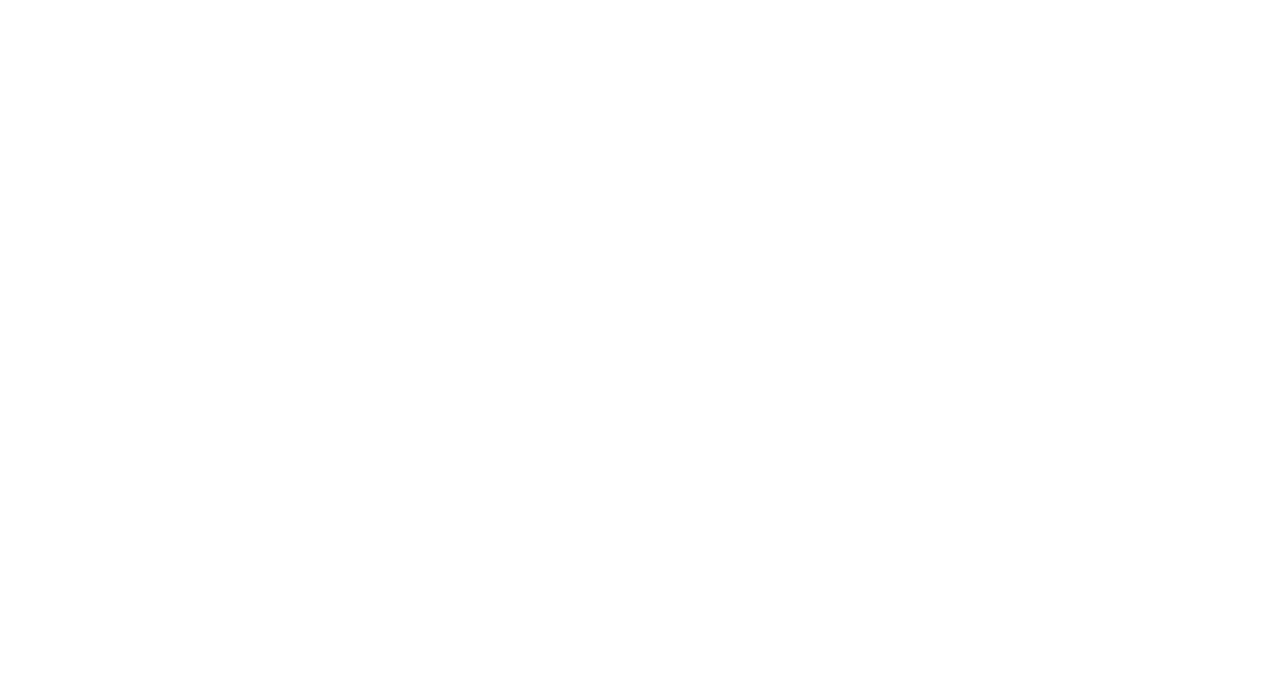
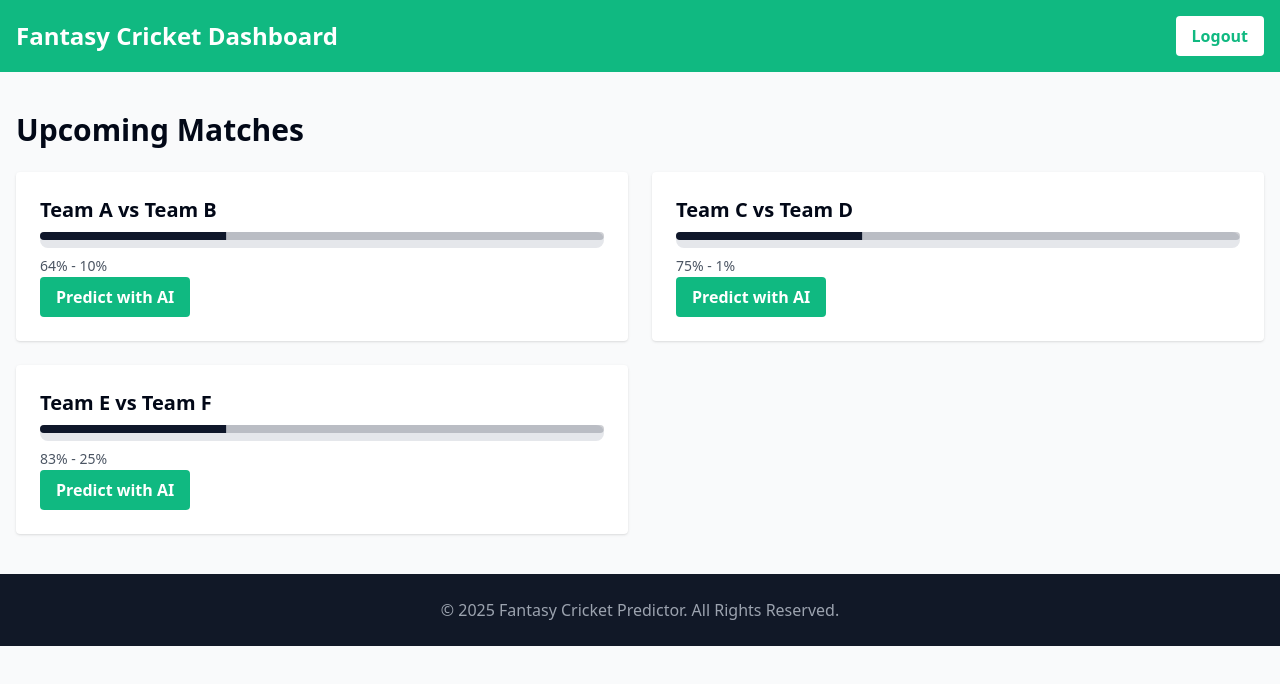
Before and after one commit to pranaysanap/Fantacy-Prediction, a React app in the folder client/: page /Dashboard in a window 1280 px wide. Before the commit this address had no page. Shown: the top 684 px of the page. Built offline with nearby package versions, Linux system fonts and the light colour scheme; the HTML template or start-up script is replaced by a standard one.

Commit message:
Dashboard Created

```diff
--- a/client/package.json
+++ b/client/package.json
@@ -10,6 +10,7 @@
     "preview": "vite preview"
   },
   "dependencies": {
+    "@radix-ui/react-progress": "^1.1.1",
     "@radix-ui/react-slot": "^1.1.1",
     "class-variance-authority": "^0.7.1",
     "clsx": "^2.1.1",
--- a/client/src/App.jsx
+++ b/client/src/App.jsx
@@ -5,7 +5,7 @@
 import { Button } from "@/components/ui/button"
 
 import { BrowserRouter as Router, Routes, Route } from "react-router-dom";
-import Home from "./pages/Home"
+import Dashboard from "./pages/Dashboard"
 import LandingPage from './pages/LandingPage'
 
 function App() {
@@ -16,9 +16,9 @@
       <div className="flex">
         <div className="flex-1">
           <Routes>
-            <Route path="/" element={<Home />} />
-            <Route path="/home" element={<Home />} />
-            <Route path="/landingPage" element={<LandingPage />} />
+            <Route path="/" element={<LandingPage />} />
+            <Route path="/LandingPage" element={<LandingPage />} />
+            <Route path="/Dashboard" element={<Dashboard />} />
           </Routes>
         </div>
       </div>
--- a/client/src/components/Navbar.jsx
+++ b/client/src/components/Navbar.jsx
@@ -19,13 +19,13 @@
 
   const getLinkStyle = ({ isActive }) => {
     return isActive
-      ? "text-purple-500"
+      ? "text-green-500"
       : "text-white hover:text-purple-500 transition-colors";
   };
 
   return (
     <>
-      <nav className="bg-[#0f0f11] text-white flex justify-between items-center p-4">
+      <nav className=" bg-emerald-500 text-white flex justify-between items-center p-4">
         <Link to="/home">
           <div className="text-2xl font-bold flex justify-center items-center space-x-2">
             <img src={Logo} className='w-8 h-8 m-2' />
@@ -40,7 +40,7 @@
         </ul>
         <button
           onClick={() => setIsOpen(true)}
-          className="bg-purple-600 hover:bg-purple-700 transition-colors px-4 py-2 rounded text-white"
+          className="bg-white hover:bg-green-400 transition-colors px-4 py-2 rounded text-green-700 hover:text-white"
         >
           Get Started
         </button>
--- /dev/null
+++ b/client/src/components/ui/progress.tsx
@@ -0,0 +1,26 @@
+import * as React from "react"
+import * as ProgressPrimitive from "@radix-ui/react-progress"
+
+import { cn } from "@/lib/utils"
+
+const Progress = React.forwardRef<
+  React.ElementRef<typeof ProgressPrimitive.Root>,
+  React.ComponentPropsWithoutRef<typeof ProgressPrimitive.Root>
+>(({ className, value, ...props }, ref) => (
+  <ProgressPrimitive.Root
+    ref={ref}
+    className={cn(
+      "relative h-2 w-full overflow-hidden rounded-full bg-primary/20",
+      className
+    )}
+    {...props}
+  >
+    <ProgressPrimitive.Indicator
+      className="h-full w-full flex-1 bg-primary transition-all"
+      style={{ transform: `translateX(-${100 - (value || 0)}%)` }}
+    />
+  </ProgressPrimitive.Root>
+))
+Progress.displayName = ProgressPrimitive.Root.displayName
+
+export default Progress;
--- /dev/null
+++ b/client/src/pages/Dashboard.jsx
@@ -0,0 +1,56 @@
+import React from "react";
+import Progress from "../components/ui/progress"
+
+const Dashboard = () => {
+  return (
+    <div className="font-sans bg-gray-50 min-h-screen">
+      <header className="bg-emerald-500 text-white py-4">
+        <div className="container mx-auto px-4 flex justify-between items-center">
+          <h1 className="text-2xl font-bold">Fantasy Cricket Dashboard</h1>
+          <button className="bg-white text-emerald-500 font-semibold py-2 px-4 rounded hover:bg-gray-100">
+            Logout
+          </button>
+        </div>
+      </header>
+
+      <main className="py-10">
+        <div className="container mx-auto px-4">
+          <h2 className="text-3xl font-semibold mb-6">Upcoming Matches</h2>
+          <div className="grid grid-cols-1 md:grid-cols-2 gap-6">
+            {/* Match Card */}
+            {["Team A vs Team B", "Team C vs Team D", "Team E vs Team F"].map(
+              (match, index) => (
+                <div
+                  key={index}
+                  className="bg-white p-6 rounded shadow flex-col justify-between items-center"
+                >
+                  <div>
+                    <h3 className="text-xl font-bold mb-2">{match}</h3>
+                    <div className="w-full bg-gray-200 rounded-full h-4 relative">
+                      <Progress value={33} />
+
+                    </div>
+                    <span className="text-sm text-gray-600 mt-2 inline-block">
+                      {Math.floor(Math.random() * 50) + 50}% - {
+                        100 - (Math.floor(Math.random() * 50) + 50)
+                      }%
+                    </span>
+                  </div>
+                  <button className="bg-emerald-500 text-white font-semibold py-2 px-4 rounded hover:bg-emerald-600">
+                    Predict with AI
+                  </button>
+                </div>
+              )
+            )}
+          </div>
+        </div>
+      </main>
+
+      <footer className="text-center py-6 bg-gray-900 text-gray-400">
+        <p>&copy; 2025 Fantasy Cricket Predictor. All Rights Reserved.</p>
+      </footer>
+    </div>
+  );
+};
+
+export default Dashboard;
--- a/client/src/pages/Home.jsx
+++ /dev/null
@@ -1,15 +0,0 @@
-import React from 'react'
-import { Outlet } from 'react-router'
-import Navbar from '../components/navbar'
-
-function Home() {
-  return (
-    <>
-    <Navbar/>
-    <Outlet/>
-
-    </>
-  )
-}
-
-export default Home
--- a/client/tsconfig.json
+++ b/client/tsconfig.json
@@ -1,6 +1,7 @@
 {
   "references": [],
   "compilerOptions": {
+    "jsx": "react",
     "baseUrl": ".",
     "paths": {
       "@/*": [
```
Also changed, not shown: 1 other file (tests, documents, lock files or other folders).
